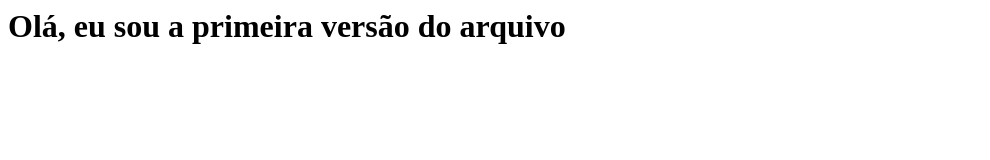
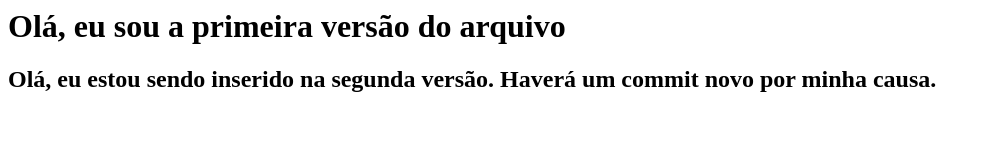
Before and after one commit to CarlaMachadoM/minhapasta, a plain HTML site: page index.html in a window 1280 px wide. Shown: the whole page, without its empty margins (0-990 px from the left). Drawn offline with Linux system fonts and the light colour scheme.

Commit message:
acrescentei o h2

```diff
--- a/index.html
+++ b/index.html
@@ -1 +1,3 @@
 <h1> Olá, eu sou a primeira versão do arquivo</h1>
+
+<h2> Olá, eu estou sendo inserido na segunda versão. Haverá um commit novo por minha causa.</h2>
```
